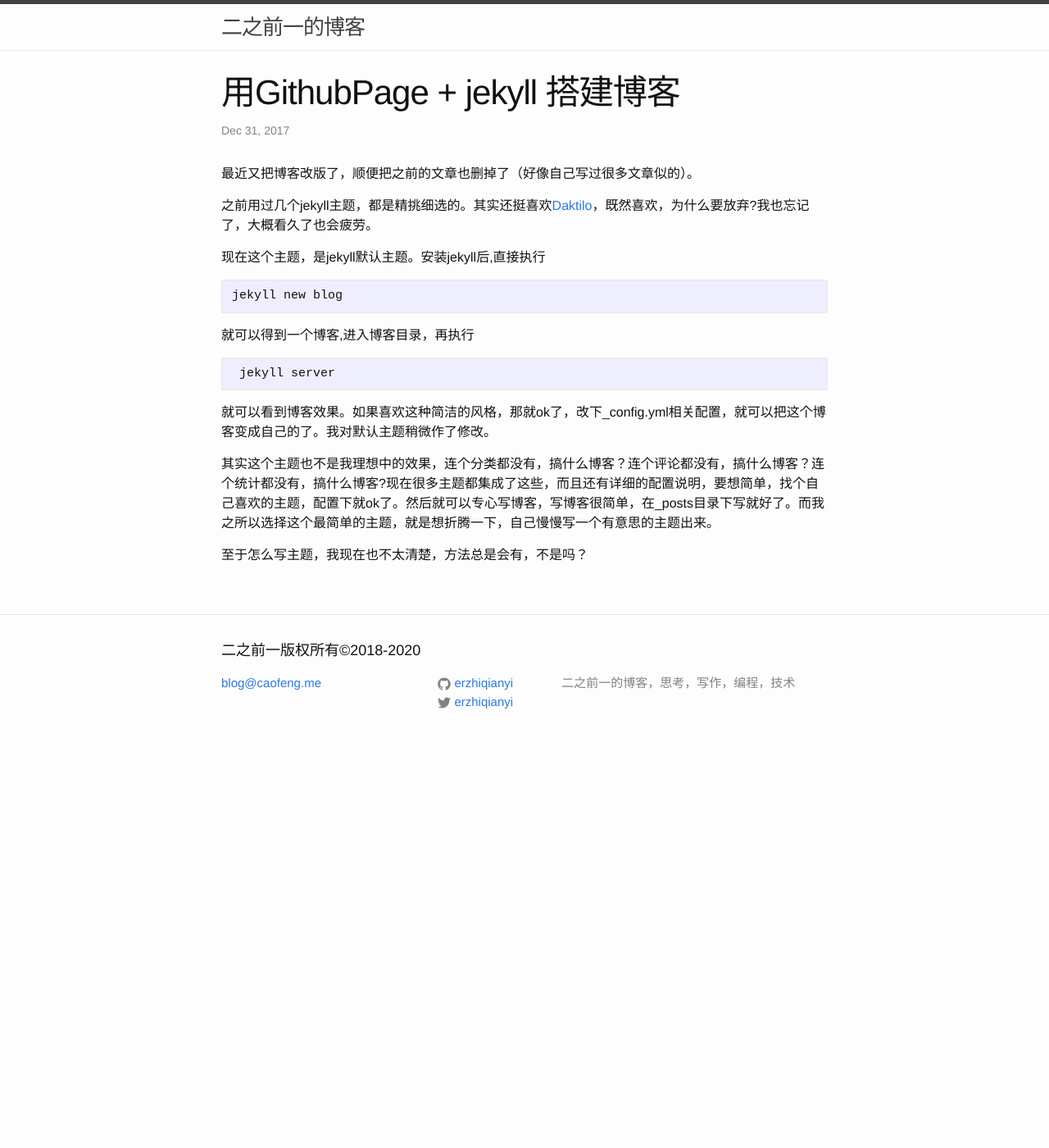
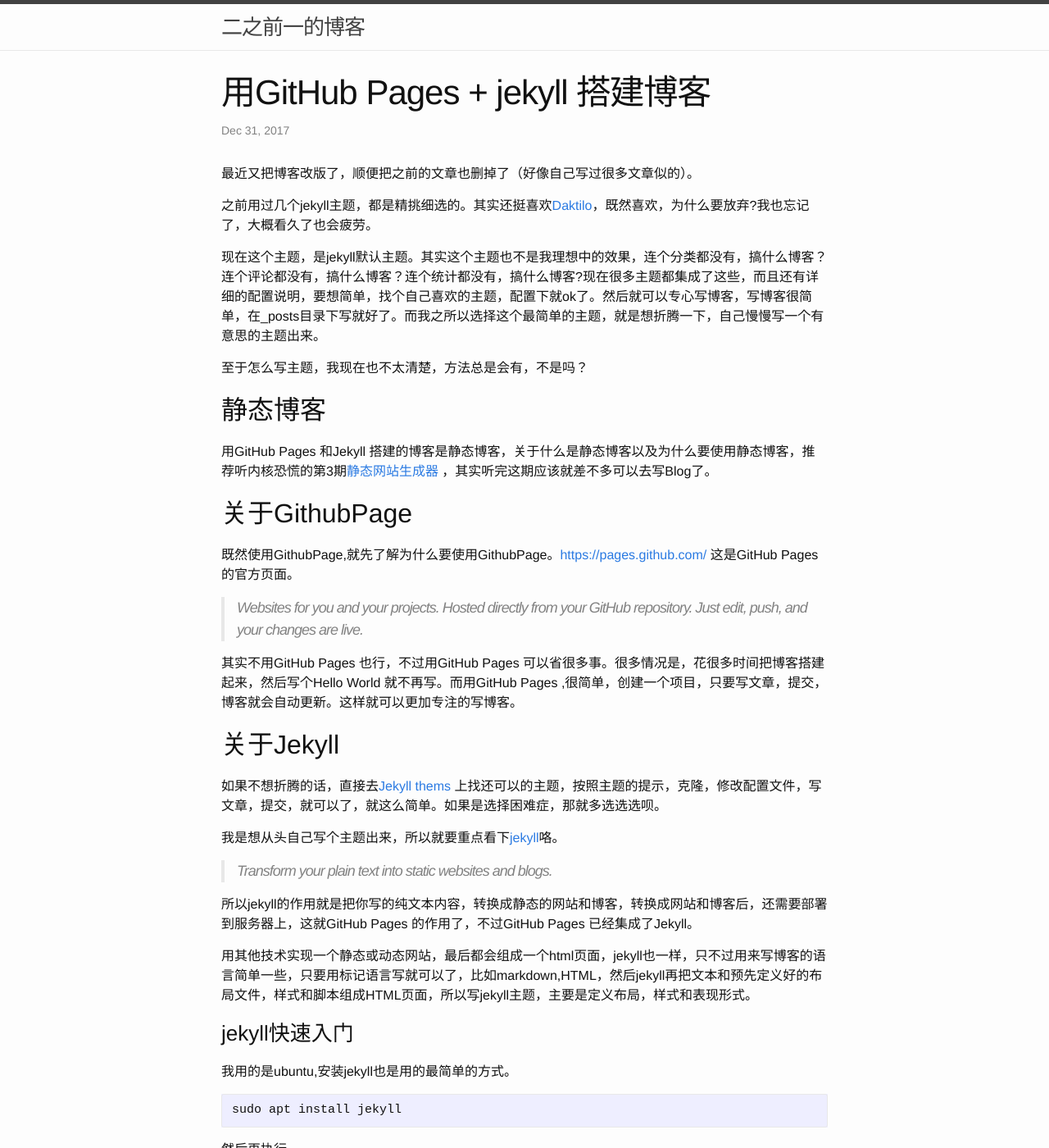
Before and after one commit to erzhiqianyi/erzhiqianyi.github.io, a Jekyll site: the page built from _posts/2017-12-31-build_blog_step_step.markdown, in a window 1280 px wide and 1400 px high. Shown: the whole window at 82% size. Built offline with Jekyll 4.4.1, drawn with Linux system fonts in a browser that asks for light colours; some of the changed text lies outside the part shown.

````diff
--- a/_posts/2017-12-31-build_blog_step_step.markdown
+++ b/_posts/2017-12-31-build_blog_step_step.markdown
@@ -1,6 +1,6 @@
 ---
 layout: post
-title:  "用GithubPage + jekyll 搭建博客"
+title:  "用GitHub Pages + jekyll 搭建博客"
 date:   2017-12-31 10:12:11 +0800
 categories: tutorial
 ---
@@ -9,20 +9,99 @@
 
 之前用过几个jekyll主题，都是精挑细选的。其实还挺喜欢[Daktilo](https://github.com/kronik3r/daktilo)，既然喜欢，为什么要放弃?我也忘记了，大概看久了也会疲劳。
 
-现在这个主题，是jekyll默认主题。安装jekyll后,直接执行
-
-```
-jekyll new blog
-```
-
-就可以得到一个博客,进入博客目录，再执行
-
- ```
- jekyll server
- ```
-
- 就可以看到博客效果。如果喜欢这种简洁的风格，那就ok了，改下_config.yml相关配置，就可以把这个博客变成自己的了。我对默认主题稍微作了修改。
-
-其实这个主题也不是我理想中的效果，连个分类都没有，搞什么博客？连个评论都没有，搞什么博客？连个统计都没有，搞什么博客?现在很多主题都集成了这些，而且还有详细的配置说明，要想简单，找个自己喜欢的主题，配置下就ok了。然后就可以专心写博客，写博客很简单，在_posts目录下写就好了。而我之所以选择这个最简单的主题，就是想折腾一下，自己慢慢写一个有意思的主题出来。
+现在这个主题，是jekyll默认主题。其实这个主题也不是我理想中的效果，连个分类都没有，搞什么博客？连个评论都没有，搞什么博客？连个统计都没有，搞什么博客?现在很多主题都集成了这些，而且还有详细的配置说明，要想简单，找个自己喜欢的主题，配置下就ok了。然后就可以专心写博客，写博客很简单，在_posts目录下写就好了。而我之所以选择这个最简单的主题，就是想折腾一下，自己慢慢写一个有意思的主题出来。
 
 至于怎么写主题，我现在也不太清楚，方法总是会有，不是吗？
+
+## 静态博客
+用GitHub Pages 和Jekyll 搭建的博客是静态博客，关于什么是静态博客以及为什么要使用静态博客，推荐听内核恐慌的第3期[静态网站生成器](https://kernelpanic.fm/3) ，其实听完这期应该就差不多可以去写Blog了。
+
+
+
+## 关于GithubPage
+既然使用GithubPage,就先了解为什么要使用GithubPage。[https://pages.github.com/](https://pages.github.com/) 这是GitHub Pages的官方页面。
+
+> Websites for you and your projects. Hosted directly from your GitHub repository. Just edit, push, and your changes are live.
+
+其实不用GitHub Pages 也行，不过用GitHub Pages 可以省很多事。很多情况是，花很多时间把博客搭建起来，然后写个Hello World 就不再写。而用GitHub Pages ,很简单，创建一个项目，只要写文章，提交，博客就会自动更新。这样就可以更加专注的写博客。
+
+## 关于Jekyll
+如果不想折腾的话，直接去[Jekyll thems ](http://jekyllthemes.org/)上找还可以的主题，按照主题的提示，克隆，修改配置文件，写文章，提交，就可以了，就这么简单。如果是选择困难症，那就多选选选呗。
+
+我是想从头自己写个主题出来，所以就要重点看下[jekyll](https://jekyllrb.com/)咯。
+
+> Transform your plain text into static websites and blogs.
+
+所以jekyll的作用就是把你写的纯文本内容，转换成静态的网站和博客，转换成网站和博客后，还需要部署到服务器上，这就GitHub Pages 的作用了，不过GitHub Pages 已经集成了Jekyll。
+
+用其他技术实现一个静态或动态网站，最后都会组成一个html页面，jekyll也一样，只不过用来写博客的语言简单一些，只要用标记语言写就可以了，比如markdown,HTML，然后jekyll再把文本和预先定义好的布局文件，样式和脚本组成HTML页面，所以写jekyll主题，主要是定义布局，样式和表现形式。
+### jekyll快速入门
+我用的是ubuntu,安装jekyll也是用的最简单的方式。
+
+    sudo apt install jekyll
+
+然后再执行
+
+    jekyll new blog
+
+就可以得到一个jekyll 项目。 执行
+
+    jekyll server
+
+就可以去浏览器上看博客效果了。
+
+### jekyll 目录说明
+通过```jekyll new ```生成的项目结构如下
+
+{% highlight ruby %}
+├── abount.md
+├── _config.yml
+├── css
+|   ├── main.scss
+├── feed.xml
+├── _includes
+|   ├── footer.html
+|   └── header.html
+└── index.html
+└── js
+|   ├── html5shiv.js
+|   ├── respond.js
+├── _layouts
+|   ├── default.html
+|   └── post.html
+├── _posts
+|   ├── 2018-01-01-welcome-to-jekyll.markdown
+├── _sass
+|   ├── _base.scss
+|   └── _layout.scss
+├── _site
+{% endhighlight %}
+
+从名字就可以看出各个文件及文件夹的作用。
+- about.md 可以不要，可以写一些网站博客的介绍
+
+- _config.yml,配置文件，很多主题主要改了这个配置文件就可以用了，内容很多，不同的主题可能有不同的配置，不必记住每个属性，也可以自定义属性。
+
+- css 样式文件
+
+- feed.xml 供Rss阅读器订阅。
+
+- _includes 可重复使用的文件，比如博客的头部文件，底部文件。
+
+{% highlight ruby %}
+{ % include file.ext %}
+{% endhighlight %}
+
+- index.html 博客首页，要放在项目的根目录下，可以是markdown格式
+
+- js JavaScript 文件
+
+- _layouts 布局文件
+
+- _posts 博客文件，在这个目录下写博客就可以了。
+
+- _sass 会被组装到main.css 文件中
+
+- _site jekyll 生成网站。
+
+自己按这个目录结构建个同样的目录，也是可以的。比如阮一峰老师的这篇文章[搭建一个免费的，无限流量的Blog----github Pages和Jekyll入门](http://www.ruanyifeng.com/blog/2012/08/blogging_with_jekyll.html)就是这样一步一步搭建出来的。要写主题的话，主要就是改css,_includes,index.html,js,_layouts等目录或文件。
````
